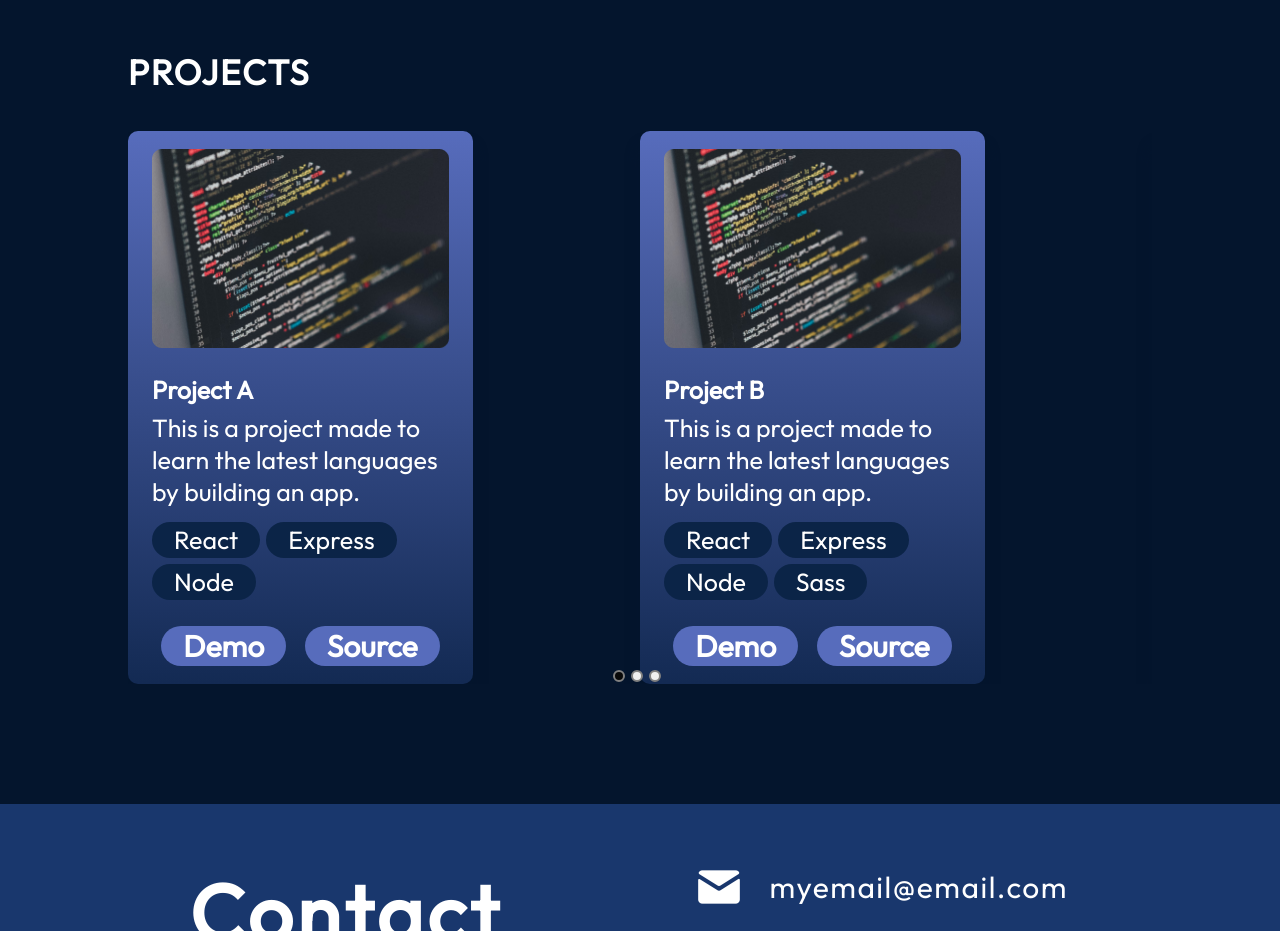
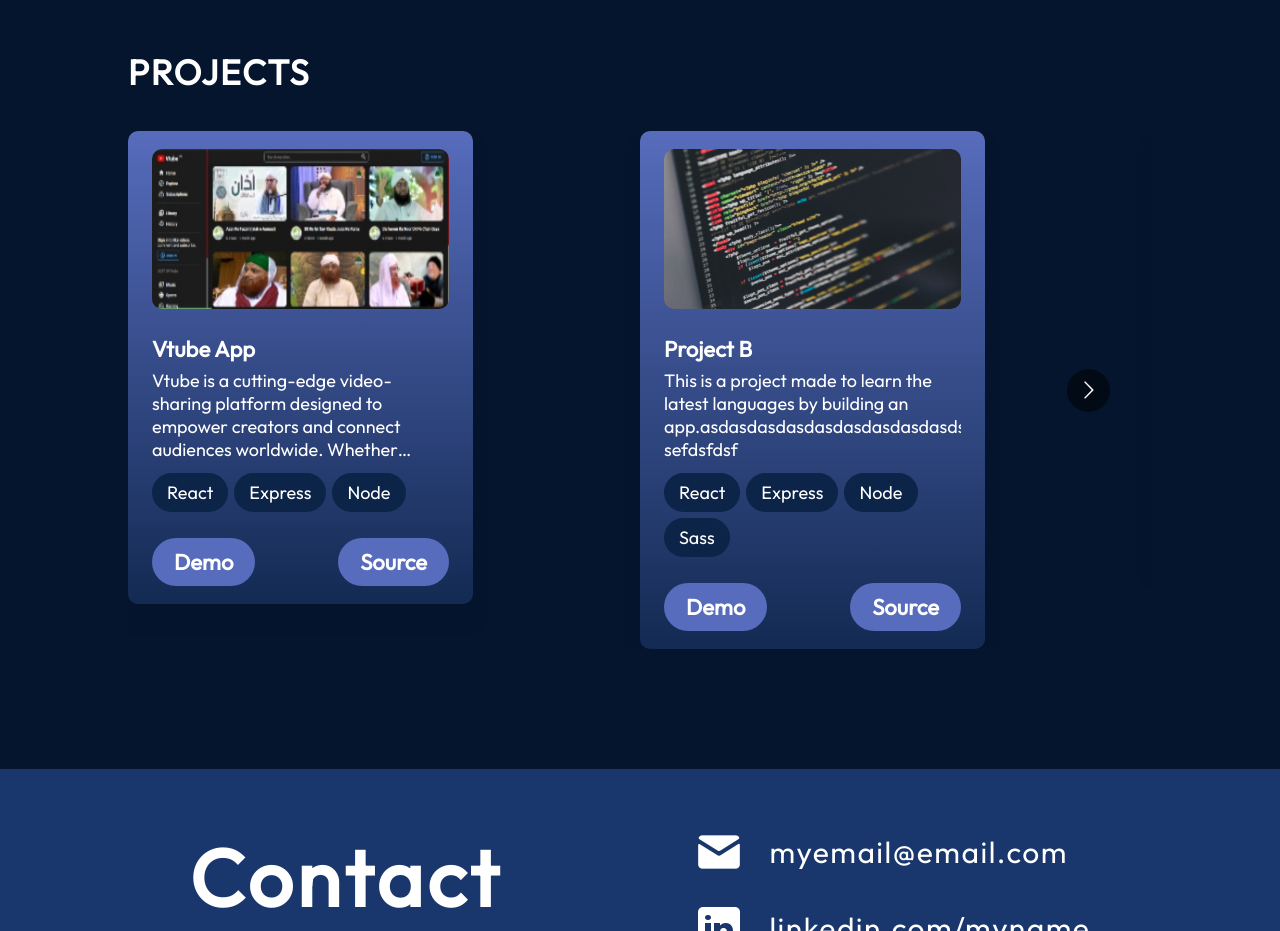
Before and after one commit to HammadShah90/React-Portfolio, a React (Vite) app: page / in a window 1280 px wide. Shown: the part 2200-3131 px from the top of the page. Built offline with nearby package versions, Linux system fonts and the light colour scheme.

Commit message:
add some projects and crousel

```diff
--- a/src/components/Hero/Hero.module.css
+++ b/src/components/Hero/Hero.module.css
@@ -63,6 +63,7 @@
   border-radius: 30%;
   opacity: 0.6;
   filter: drop-shadow(5px 5px 10px #314bbe);
+  /* box-shadow: 5px 5px 10px #314bbe; */
   animation-name: floating;
   animation-duration: 3s;
   animation-iteration-count: infinite;
--- a/src/components/Projects/ProjectCard.module.css
+++ b/src/components/Projects/ProjectCard.module.css
@@ -12,17 +12,23 @@
 
 .image {
   margin-bottom: 26px;
+  height: 160px;
+  border-radius: 10px;
 }
 
 .title {
-  font-size: 25px;
-  font-weight: 700;
+  font-size: 22px;
 }
 
 .description {
   margin-top: 6px;
-  font-size: 25px;
-  font-weight: 400;
+  font-size: 18px;
+  overflow: hidden;
+  text-overflow: ellipsis;
+  display: -webkit-box;
+  -webkit-line-clamp: 4;
+  -webkit-box-orient: vertical;
+  max-height: 5em;
 }
 
 .skills {
@@ -36,26 +42,26 @@
 }
 
 .skill {
-  font-size: 25px;
-  font-weight: 400;
+  font-size: 18px;
+  /* font-weight: 400; */
   border-radius: 100px;
   background: var(--color-dark);
-  padding: 2px 22px;
+  padding: 8px 15px;
 }
 
 .links {
   width: 100%;
   margin-top: 26px;
   display: flex;
-  justify-content: space-around;
+  justify-content: space-between;
 }
 
 .link {
   text-decoration: none;
   color: var(--color-text);
-  font-size: 30px;
+  font-size: 22px;
   font-weight: 600;
   border-radius: 100px;
   background: var(--color-primary);
-  padding: 1px 22px;
+  padding: 10px 22px;
 }
--- a/src/components/Projects/Projects.jsx
+++ b/src/components/Projects/Projects.jsx
@@ -9,20 +9,26 @@ import "react-multi-carousel/lib/styles.css";
 
 export const Projects = () => {
   const responsive = {
+    superLargeDesktop: {
+      // the naming can be any, depends on you.
+      breakpoint: { max: 4000, min: 3000 },
+      items: 5,
+      slidesToSlide: 2,
+    },
     desktop: {
       breakpoint: { max: 3000, min: 1024 },
       items: 3,
-      slidesToSlide: 2, // optional, default to 1.
+      slidesToSlide: 2,
     },
     tablet: {
       breakpoint: { max: 1024, min: 464 },
       items: 2,
-      slidesToSlide: 2, // optional, default to 1.
+      slidesToSlide: 1,
     },
     mobile: {
       breakpoint: { max: 464, min: 0 },
       items: 1,
-      slidesToSlide: 1, // optional, default to 1.
+      slidesToSlide: 1,
     },
   };
 
@@ -32,27 +38,14 @@ export const Projects = () => {
     <section className={styles.container} id="projects">
       <h2 className={styles.title}>Projects</h2>
       <div className={styles.projects}>
-        <Carousel
-          swipeable={false}
-          draggable={false}
-          showDots={true}
-          responsive={responsive}
-          ssr={true} // means to render carousel on server-side.
-          infinite={true}
-          //   autoPlay={isMobile ? false : true}
-          autoPlaySpeed={1000}
-          keyBoardControl={true}
-          customTransition="all .5"
-          transitionDuration={500}
-          containerClass="carousel-container"
-          removeArrowOnDeviceType={["tablet", "mobile"]}
-          deviceType={isMobile ? "mobile" : "desktop"}
-          dotListClass="custom-dot-list-style"
-          itemClass="carousel-item-padding-40-px"
-        >
+        <Carousel responsive={responsive}>
           {projects.map((project, id) => {
             return <ProjectCard key={id} project={project} />;
           })}
+          {/* <div>Item 1</div>
+          <div>Item 2</div>
+          <div>Item 3</div>
+          <div>Item 4</div> */}
         </Carousel>
       </div>
     </section>
--- a/src/components/Projects/Projects.module.css
+++ b/src/components/Projects/Projects.module.css
@@ -16,11 +16,29 @@
 
 .projects {
   margin-top: 37px;
-  display: flex;
-  flex-direction: row;
-  flex-wrap: wrap;
-  align-items: center;
-  justify-content: center;
+  /* display: flex; */
+  /* flex-direction: row; */
+  /* flex-wrap: wrap; */
+  /* align-items: center; */
+  /* justify-content: center; */
   gap: 15px;
-  width: 100%;
+  /* width: 100%; */
 }
+
+@media (min-width: 390px) and (max-width: 950px) {
+  .projects {
+    margin-top: 37px;
+    display: flex;
+    /* flex-direction: row; */
+    /* flex-wrap: wrap; */
+    /* align-items: center; */
+    /* justify-content: center; */
+    gap: 25px;
+    /* width: 100%; */
+  }
+}
+
+
+@media screen and (max-width: 390px) {
+
+}
--- a/src/data/projects.json
+++ b/src/data/projects.json
@@ -1,8 +1,8 @@
 [
   {
-    "title": "Project A",
-    "imageSrc": "projects/project.png",
-    "description": "This is a project made to learn the latest languages by building an app.",
+    "title": "Vtube App",
+    "imageSrc": "projects/VtubeApp.jpg",
+    "description": "Vtube is a cutting-edge video-sharing platform designed to empower creators and connect audiences worldwide. Whether you're a content creator or a passionate viewers.",
     "skills": ["React", "Express", "Node"],
     "demo": "https://www.example.com",
     "source": "https://www.github.com"
@@ -10,7 +10,7 @@
   {
     "title": "Project B",
     "imageSrc": "projects/project.png",
-    "description": "This is a project made to learn the latest languages by building an app.",
+    "description": "This is a project made to learn the latest languages by building an app.asdasdasdasdasdasdasdasdasdsaddafsdfsdfsdfsdfsdfsdfsdcsdfsdfsdfsdfsdfsadfdsfd sefdsfdsf",
     "skills": ["React", "Express", "Node", "Sass"],
     "demo": "https://www.example.com",
     "source": "https://www.github.com"
```
Also changed, not shown: assets/projects/VtubeApp.jpg (added).
